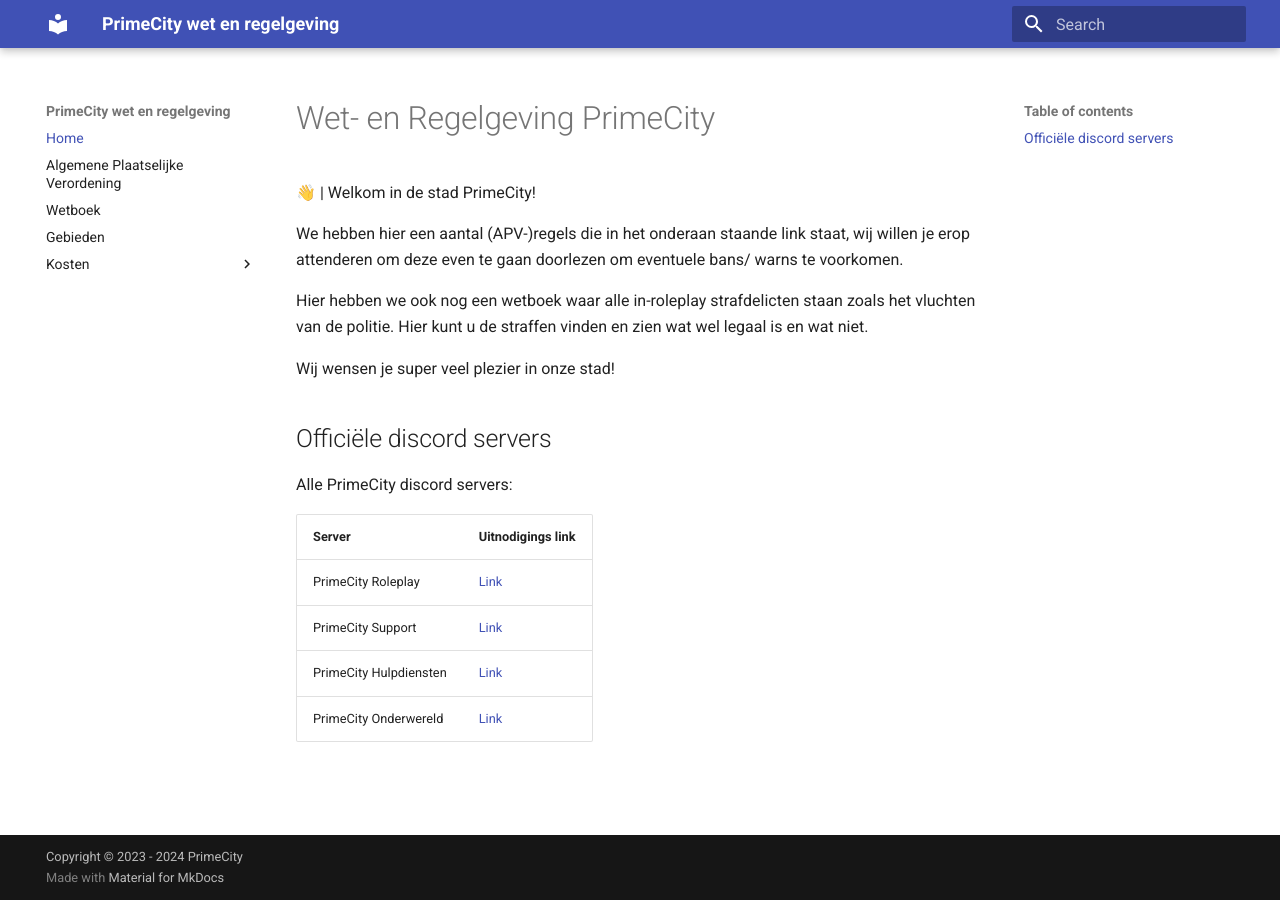
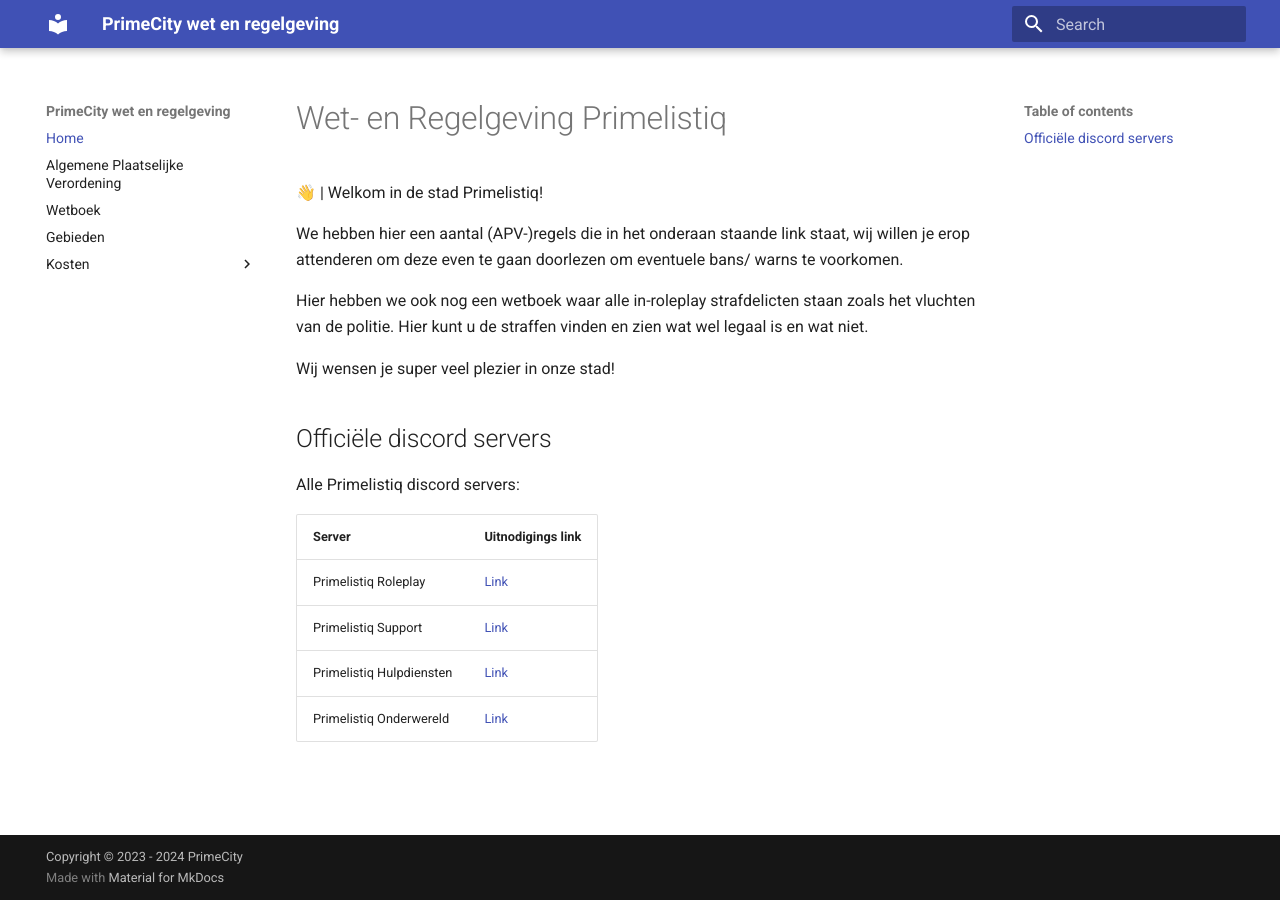
Before and after one commit to mickjoel/wetboek.sunstone, an MkDocs documentation site: the page built from docs/index.md, in a window 1280 px wide. Built offline with MkDocs 1.6.1 and Material for MkDocs 9.7.7, drawn with Linux system fonts in a browser that asks for light colours.

Commit message:
Update index.md

```diff
--- a/docs/index.md
+++ b/docs/index.md
@@ -1,6 +1,6 @@
-# Wet- en Regelgeving PrimeCity
+# Wet- en Regelgeving Primelistiq
 
-👋 | Welkom in de stad PrimeCity!
+👋 | Welkom in de stad Primelistiq!
 
 We hebben hier een aantal (APV-)regels die in het onderaan staande link staat, wij willen je erop attenderen om deze even te gaan doorlezen om eventuele bans/ warns te voorkomen.
 
@@ -10,11 +10,11 @@
 
 ## Officiële discord servers
 
-Alle PrimeCity discord servers:
+Alle Primelistiq discord servers:
 
 | Server | Uitnodigings link |
 |---|---|
-|PrimeCity Roleplay| [Link](https://discord.gg/CvadCYAxB8) |
-|PrimeCity Support| [Link](https://discord.gg/BpfZ9Qb3Gt) |
-|PrimeCity Hulpdiensten| [Link](https://discord.gg/e8da8bGUQC) |
-|PrimeCity Onderwereld| [Link](https://discord.gg) |
+|Primelistiq Roleplay| [Link](https://discord.gg/CvadCYAxB8) |
+|Primelistiq Support| [Link](https://discord.gg/BpfZ9Qb3Gt) |
+|Primelistiq Hulpdiensten| [Link](https://discord.gg/e8da8bGUQC) |
+|Primelistiq Onderwereld| [Link](https://discord.gg) |
```
